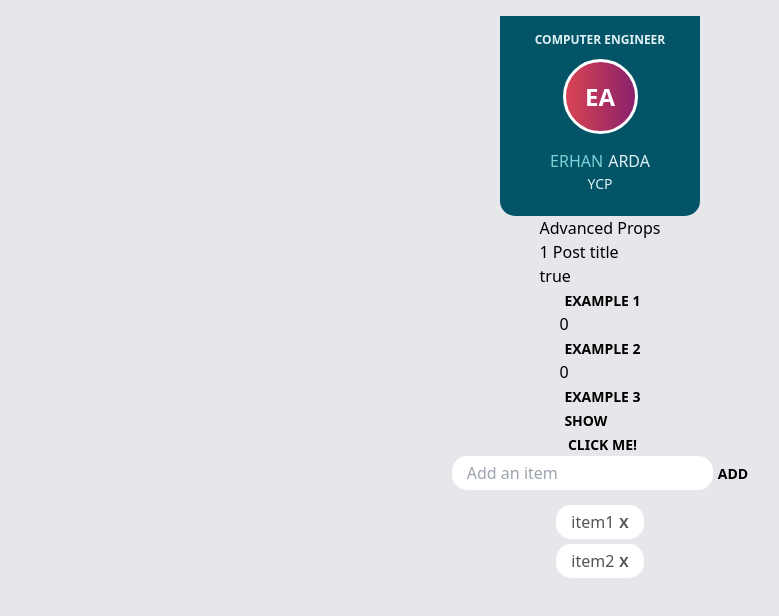
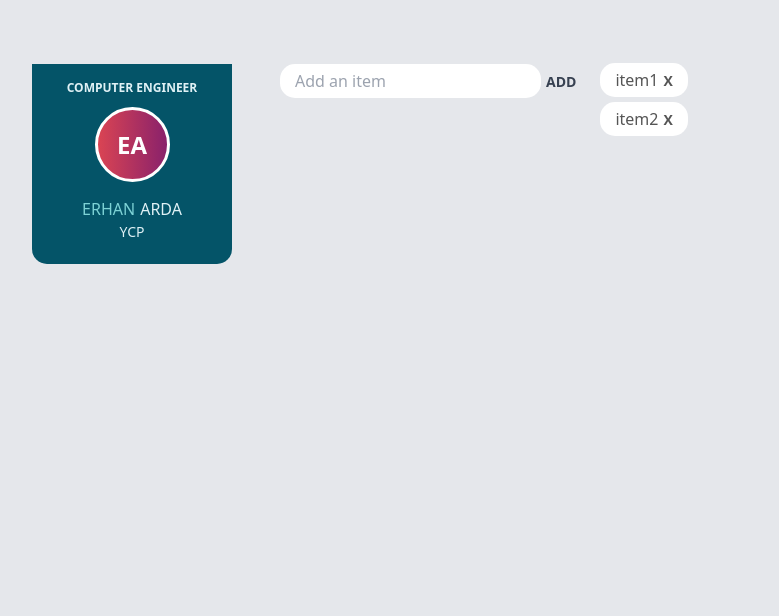
Before and after one commit to ErhanArda/vue-tests, a Vue app: page / in a window 1280 px wide. Shown: the top 616 px of the page, without its empty margins (40-819 px from the left). Built offline with nearby package versions, Linux system fonts and the light colour scheme.

Commit message:
style changed

```diff
--- a/src/components/Two.vue
+++ b/src/components/Two.vue
@@ -1,34 +1,45 @@
 <template>
-    <div class="bg-gray-200 w-full h-screen flex flex-col items-center p-4">
-        <Card name="Erhan Arda" company="YCP"/>
+    <div class="bg-gray-200 w-full h-screen flex p-12">
+        <div class="flex-initial text-gray-700 text-center  px-4 py-2 m-2">
+            <Card name="Erhan Arda" company="YCP"/>
+        </div>
+
+<div class="flex-initial wrap text-gray-700 text-center px-4 py-2 m-2">
+            <input
+            type="text"
+            placeholder="Add an item"
+            v-model="item"
+        />
+        <button  :disabled="!item" v-on:click.prevent="addItem">Add</button>
+        </div>
+        <div>
+            <lists :items="items" v-on:remove-item ="removeItem"></lists>
+        </div>
+
+
 
         <!-- <Props :is-published="false" :views="123" :id="post.id" :title="post.title"/> -->
 
-        <Props :is-published="true" :views="123" v-bind="post"/>
+        <!-- <Props :is-published="true" :views="123" v-bind="post"/>
 
         <div id="app" v-on:keyup.esc="globalPage = false" v-if="globalPage">
-            <!-- Example 1 - using javascript expression -->
-            <!-- When the button is clicked, it should increase exampleOne by 12 -->
+
+
             <button v-on:click="exampleOne += 12">Example 1</button>
             <div>{{ exampleOne }}</div>
 
-            <!-- Example 2 - using a method -->
-            <!-- When the button is clicked, it should increase exampleTwo by 2 -->
+
             <button v-on:click="addTwo" >Example 2</button>
             <div>{{ exampleTwo }}</div>
 
-            <!-- Example 3 - using a method with data -->
-            <!-- When the button is clicked, it should set exampleThree to data being passed in -->
+
             <button v-on:click="setV('hello')">Example 3</button>
             <div>{{ exampleThree }}</div>
 
-            <!-- Example 4 - using a method -->
-            <!-- When the word "Show" is double clicked (dbclick), it should make the text appear! -->
             <button v-on:dblclick="appear">Show</button>
             <div v-if="show">Abracadabra</div>
 
-            <!-- Example 5 - using a method -->
-            <!-- When the key esc is pressed, the whole page should disappear -->
+
 
         </div>
         <div>
@@ -36,30 +47,20 @@
                     <div v-if="data">
                         {{ data.id }}  {{ data.field }}
                     </div>
-        </div>
-        <div>
-            <input
-            type="text"
-            placeholder="Add an item"
-            v-model="item"
-        />
-        <button :disabled="!item" v-on:click.prevent="addItem">Add</button>
-        </div>
-        <div>
-            <lists :items="items" v-on:remove-item ="removeItem"></lists>
-        </div>
+        </div> -->
+
 
     </div>
 </template>
 <script>
 import Lists from './Lists'
 import Card from './Card'
-import Props from './Props'
-import MyButton from './Button'
+// import Props from './Props'
+// import MyButton from './Button'
 
 export default {
     name:'two',
-    components:{ Lists,Card,Props,MyButton},
+    components:{ Lists,Card},
     data:()=>({
         item:'',
         exampleOne: 0,
```
